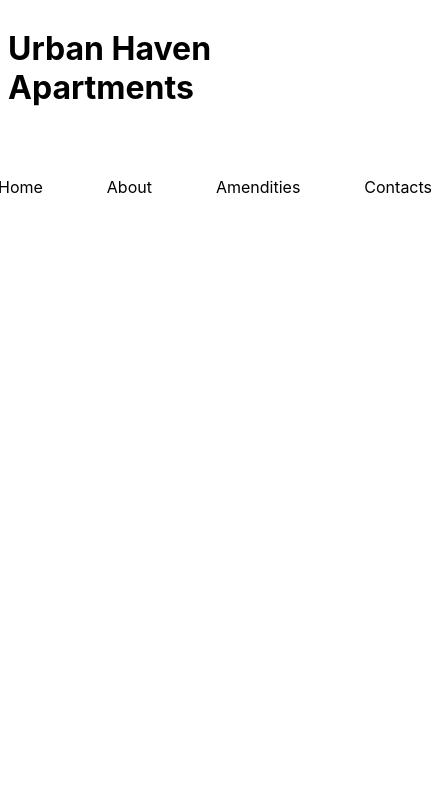
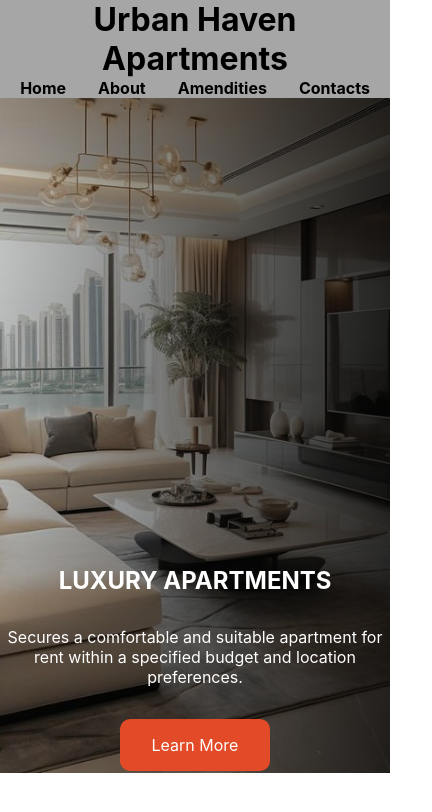
Before and after one commit to Githenduka-carolyne/Urban-Haven-Apartments, a website built with Vite: page index.html in a window 390 px wide. Shown: the whole page, 432 px wide, since content can reach past the window. Built offline with nearby package versions, Linux system fonts and the light colour scheme.

Commit message:
add the hero section and its media query

```diff
--- a/index.html
+++ b/index.html
@@ -13,12 +13,24 @@
       <h1 class="header-title">Urban Haven Apartments</h1>
       <nav class="header-nav-list">
         <ol class="header-nav-link">
-          <li><a href="" class="header-navigation-link">Home</a></li>
-          <li><a href="" class="header-navigation-link">About</a></li>
-          <li><a href="" class="header-navigation-link">Amendities</a></li>
-          <li><a href="" class="header-navigation-link">Contacts</a></li>
+          <li><a href="" class="header-navigation-link"><b>Home</b></a></li>
+          <li><a href="" class="header-navigation-link"><b>About</b></a></li>
+          <li><a href="" class="header-navigation-link"><b>Amendities</b></a></li>
+          <li><a href="" class="header-navigation-link"><b>Contacts</b></a></li>
         </ol>
       </nav>
     </header>
+
+    <!-- hero -->
+    <section class="hero-section">
+    <div class="hero-textbox">
+      <h2 class="hero-maintitle">Luxury Apartments</h2>
+      <p class="hero-paragraph">Secures a comfortable and suitable apartment for rent within a specified budget
+         and location preferences.</p>
+         <div>
+          <a href="" class="contants-link">Learn more</a>
+         </div>
+    </div>
+    </section>
   </body>
 </html>
--- a/style.css
+++ b/style.css
@@ -2,7 +2,7 @@
   font-family: Inter, system-ui, Avenir, Helvetica, Arial, sans-serif;
   color: var(---primary color black);
 }
-.body{
+*{
   margin: 0;
   padding: 0;
   box-sizing: border-box;
@@ -15,13 +15,17 @@
 .header{
   display: flex;
   flex-direction: row;
-  justify-content:space-around;
+  justify-content:space-between;
   align-items: center;
-  gap: 2rem;
-
+  /* gap: 2rem; */
+  background-color: 	#a6a6a6;
+  padding: 0 2rem;
+  /* width: 100%; */
 }
 .header-title{
   text-transform: capitalize;
+  color:var(---primary);
+  text-align: center;
 }
 .header-nav-link{
   list-style: none;
@@ -31,12 +35,75 @@
 .header-navigation-link{
   text-decoration: none;
   text-transform: capitalize;
-  color: var(---primary);
+  color:var(---primary)
 }
+
 /* media query */
 @media screen and (max-width:55.5em){
   .header{
-    display: flex;
     flex-direction: column;
   }
+
 }
+@media screen and (max-width:28em){
+  .header-nav-link{
+    gap: 2rem;
+  }
+
+}
+.hero-section{
+  background-image:linear-gradient(to left,rgba(0 ,0, 0, 0.8),rgba(0,0,0,0.2)),url(./assets/download.jpeg);
+  background-position: center;
+  background-repeat: no-repeat;
+  background-size: cover;
+  height: 80vh;
+  width: 100vw;
+  position: relative;
+
+}
+.hero-textbox{
+  display: flex;
+  flex-direction: column;
+  justify-content: center;
+  align-items: center;
+  width:30vw ;
+  height:40vh ;
+  position: absolute;
+  bottom: 2px;
+  right: 0;
+  gap: 2rem;
+}
+
+.hero-maintitle{
+  text-transform: uppercase;
+  text-align: center;
+  color: white;
+  font-size:1.5rem;
+
+}
+.hero-paragraph{
+  text-align: center;
+  color: white;
+}
+.contants-link{
+  display: inline-block;
+  background-color: #E34A27;
+  text-decoration: none;
+  text-transform: capitalize;
+  color: #fff;
+  padding: 1rem 2rem;
+  border-radius: 10px;
+}
+@media screen and (max-width: 38em) {
+  .hero-textbox{
+    position: normal;
+    width: fit-content;
+    height: fit-content;
+  }
+  .hero-maintitle{
+    font-size: 1.5rem;
+  }
+  .hero-paragraph{
+    font-size: 1rem;
+  }
+}
```
Also changed, not shown: assets/download.jpeg (added).
